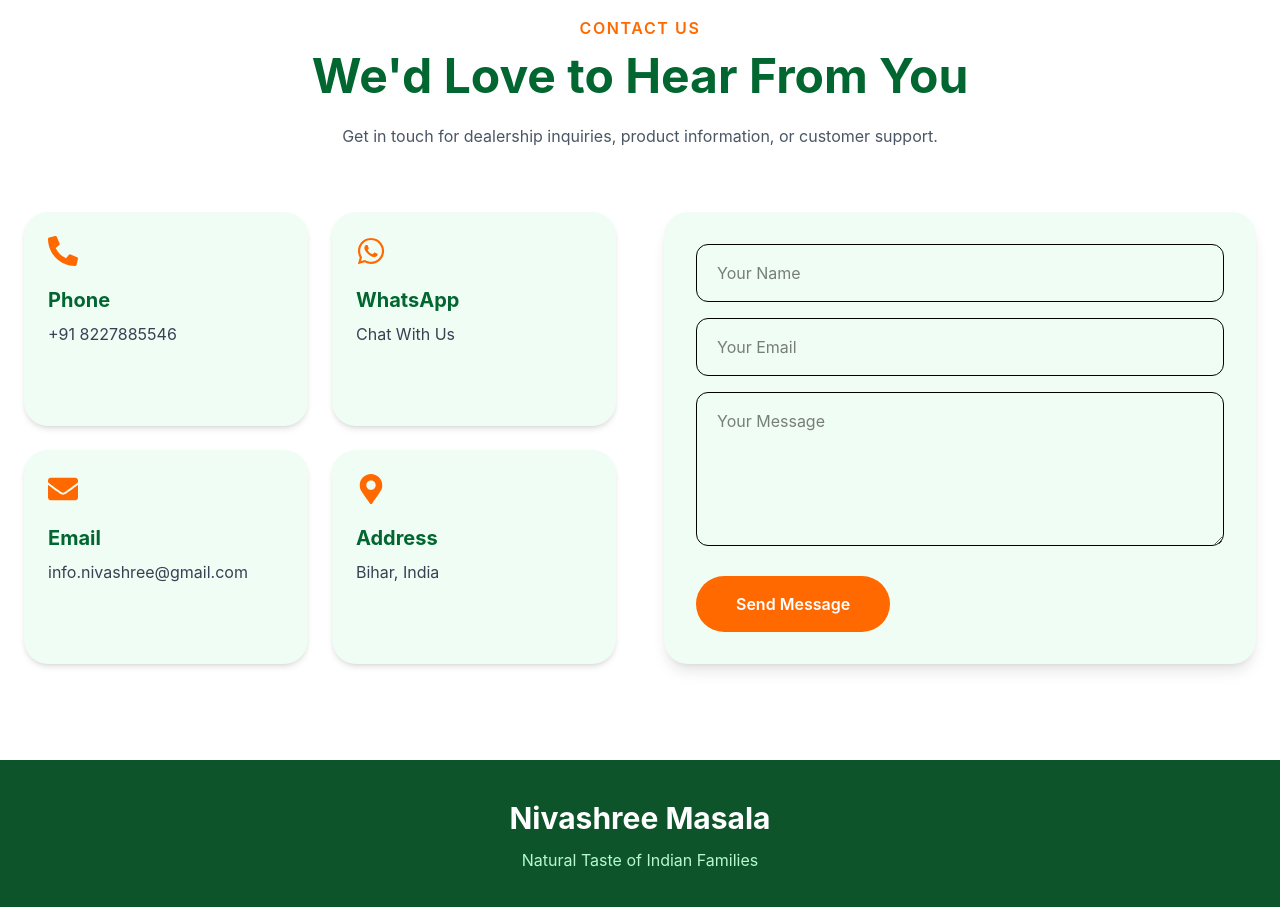
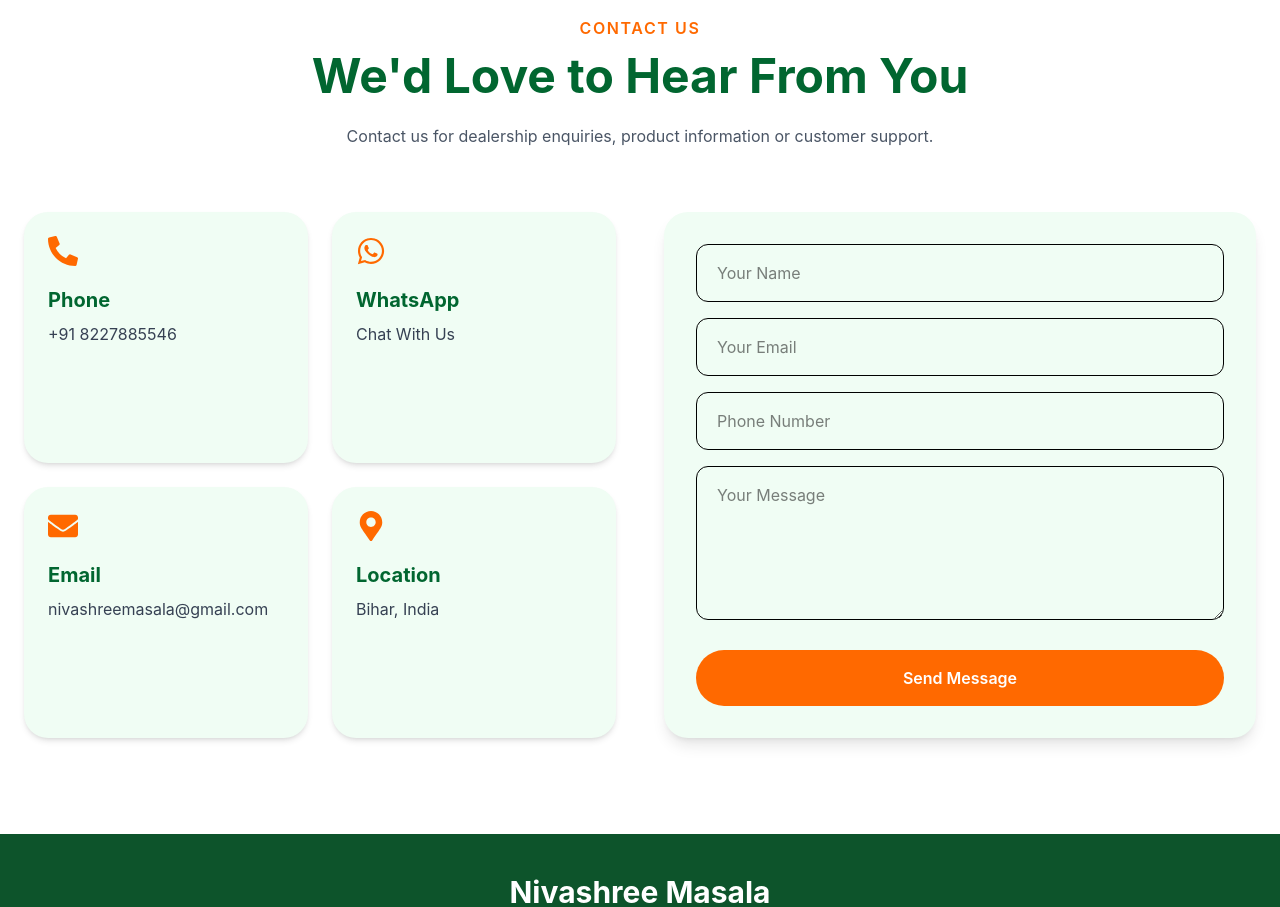
Before and after one commit to niva0001/nivashree-website, a React (Vite) app: page / in a window 1280 px wide. Shown: the part 6620-7527 px from the top of the page. Built offline with nearby package versions, Linux system fonts and the light colour scheme.

Commit message:
Added working Contact and Dealer forms with Web3Forms

```diff
--- a/src/components/Contact.jsx
+++ b/src/components/Contact.jsx
@@ -1,255 +1,165 @@
 import { motion } from "framer-motion";
-import { FaPhoneAlt, FaEnvelope, FaMapMarkerAlt, FaWhatsapp } from "react-icons/fa";
-
+import {
+  FaPhoneAlt,
+  FaEnvelope,
+  FaMapMarkerAlt,
+  FaWhatsapp,
+} from "react-icons/fa";
 
 function Contact() {
-
   const contactCards = [
     {
       icon: <FaPhoneAlt />,
       title: "Phone",
       detail: "+91 8227885546",
-      link: "tel:+918227885546"
+      link: "tel:+918227885546",
     },
-
     {
       icon: <FaWhatsapp />,
       title: "WhatsApp",
       detail: "Chat With Us",
-      link: "https://wa.me/918227885546"
+      link: "https://wa.me/918227885546",
     },
-
     {
       icon: <FaEnvelope />,
       title: "Email",
-      detail: "info.nivashree@gmail.com",
-      link: "mailto:info.nivashree@gmail.com"
+      detail: "nivashreemasala@gmail.com",
+      link: "mailto:nivashreemasala@gmail.com",
     },
-
     {
       icon: <FaMapMarkerAlt />,
-      title: "Address",
+      title: "Location",
       detail: "Bihar, India",
-      link: "#"
-    }
+      link: "#",
+    },
   ];
 
-
   return (
-
     <section id="contact" className="py-24 bg-white">
-
-
       <div className="max-w-7xl mx-auto px-6">
-
-
         {/* Heading */}
 
         <motion.div
-
           className="text-center"
-
-          initial={{
-            opacity:0,
-            y:40
-          }}
-
-          whileInView={{
-            opacity:1,
-            y:0
-          }}
-
-          transition={{
-            duration:0.7
-          }}
-
-          viewport={{
-            once:true
-          }}
-
+          initial={{ opacity: 0, y: 40 }}
+          whileInView={{ opacity: 1, y: 0 }}
+          transition={{ duration: 0.7 }}
+          viewport={{ once: true }}
         >
-
           <p className="uppercase tracking-widest text-orange-500 font-semibold">
             Contact Us
           </p>
 
-
           <h2 className="mt-3 text-4xl md:text-5xl font-bold text-green-800">
-
             We'd Love to Hear From You
-
           </h2>
 
-
           <p className="mt-6 text-gray-600 max-w-2xl mx-auto">
-
-            Get in touch for dealership inquiries, product information,
-            or customer support.
-
+            Contact us for dealership enquiries, product information or customer
+            support.
           </p>
-
-
         </motion.div>
 
-
-
-
-
         <div className="grid lg:grid-cols-2 gap-12 mt-16">
-
-
-
-          {/* Contact Information */}
-
+          {/* Contact Cards */}
 
           <div className="grid sm:grid-cols-2 gap-6">
-
-
-            {contactCards.map((card,index)=>(
-
-
+            {contactCards.map((card, index) => (
               <motion.a
-
                 key={index}
-
                 href={card.link}
-
                 target={card.link.startsWith("http") ? "_blank" : undefined}
-
                 rel="noreferrer"
-
-                initial={{
-                  opacity:0,
-                  y:40
-                }}
-
-                whileInView={{
-                  opacity:1,
-                  y:0
-                }}
-
-                transition={{
-                  delay:index*0.1
-                }}
-
-                viewport={{
-                  once:true
-                }}
-
-                whileHover={{
-                  y:-8
-                }}
-
-
-                className="bg-green-50 p-6 rounded-3xl shadow-md hover:shadow-xl transition"
-
+                whileHover={{ y: -8 }}
+                initial={{ opacity: 0, y: 40 }}
+                whileInView={{ opacity: 1, y: 0 }}
+                transition={{ delay: index * 0.1 }}
+                viewport={{ once: true }}
+                className="bg-green-50 rounded-3xl p-6 shadow-md hover:shadow-xl transition"
               >
-
-
-                <div className="text-3xl text-orange-500">
-
-                  {card.icon}
-
-                </div>
-
+                <div className="text-3xl text-orange-500">{card.icon}</div>
 
                 <h3 className="mt-5 text-xl font-bold text-green-800">
-
                   {card.title}
-
                 </h3>
 
-
-                <p className="mt-2 text-gray-700">
-
-                  {card.detail}
-
-                </p>
-
-
+                <p className="mt-2 text-gray-700">{card.detail}</p>
               </motion.a>
-
-
             ))}
-
-
           </div>
 
+          {/* Contact Form */}
 
+          <motion.form
+            action="https://api.web3forms.com/submit"
+            method="POST"
+            initial={{ opacity: 0, x: 50 }}
+            whileInView={{ opacity: 1, x: 0 }}
+            transition={{ duration: 0.7 }}
+            viewport={{ once: true }}
+            className="bg-green-50 rounded-3xl p-8 shadow-lg"
+          >
+            <input
+              type="hidden"
+              name="access_key"
+              value="c585134a-479e-45ee-be77-a2c5ce2385cc"
+            />
 
+            <input
+              type="hidden"
+              name="subject"
+              value="New Contact Form Submission"
+            />
 
-
-          {/* Form */}
-
-
-          <motion.div
-
-            initial={{
-              opacity:0,
-              x:50
-            }}
-
-            whileInView={{
-              opacity:1,
-              x:0
-            }}
-
-            transition={{
-              duration:0.7
-            }}
-
-            viewport={{
-              once:true
-            }}
-
-            className="bg-green-50 rounded-3xl p-8 shadow-lg"
-
-          >
-
+            <input
+              type="hidden"
+              name="from_name"
+              value="Nivashree Website"
+            />
 
             <input
               type="text"
+              name="name"
               placeholder="Your Name"
+              required
               className="w-full mb-4 px-5 py-4 rounded-xl border outline-none focus:ring-2 focus:ring-green-600"
             />
 
-
             <input
               type="email"
+              name="email"
               placeholder="Your Email"
+              required
               className="w-full mb-4 px-5 py-4 rounded-xl border outline-none focus:ring-2 focus:ring-green-600"
             />
 
+            <input
+              type="tel"
+              name="phone"
+              placeholder="Phone Number"
+              required
+              className="w-full mb-4 px-5 py-4 rounded-xl border outline-none focus:ring-2 focus:ring-green-600"
+            />
 
             <textarea
               rows="5"
+              name="message"
               placeholder="Your Message"
+              required
               className="w-full px-5 py-4 rounded-xl border outline-none focus:ring-2 focus:ring-green-600"
             ></textarea>
 
-
-
-            <button className="mt-6 bg-orange-500 hover:bg-orange-600 text-white px-10 py-4 rounded-full font-semibold transition">
-
+            <button
+              type="submit"
+              className="mt-6 w-full bg-orange-500 hover:bg-orange-600 text-white py-4 rounded-full font-semibold transition"
+            >
               Send Message
-
             </button>
-
-
-          </motion.div>
-
-
-
+          </motion.form>
         </div>
-
-
       </div>
-
-
     </section>
-
   );
 }
 
-
 export default Contact;
--- a/src/components/Dealer.jsx
+++ b/src/components/Dealer.jsx
@@ -1,6 +1,5 @@
 import { motion } from "framer-motion";
 import { FaStore, FaChartLine, FaHandshake, FaTruck } from "react-icons/fa";
-
 
 function Dealer() {
 
@@ -27,13 +26,11 @@ function Dealer() {
     }
   ];
 
-
   return (
 
     <section id="dealer" className="py-24 bg-green-800 text-white">
 
       <div className="max-w-7xl mx-auto px-6">
-
 
         {/* Heading */}
 
@@ -59,33 +56,27 @@ function Dealer() {
             Grow With Us
           </p>
 
-
           <h2 className="mt-3 text-4xl md:text-5xl font-bold">
             Become a Nivashree Dealer
           </h2>
-
 
           <p className="mt-6 max-w-3xl mx-auto text-green-100 text-lg">
             Join our growing dealer network and bring premium-quality
             food products to customers across India.
           </p>
 
-
         </motion.div>
-
-
 
         {/* Benefits */}
 
         <div className="grid md:grid-cols-2 lg:grid-cols-4 gap-6 mt-14">
 
-
-          {benefits.map((item,index)=>(
+          {benefits.map((item, index) => (
 
             <motion.div
               key={index}
               whileHover={{
-                y:-8
+                y: -8
               }}
               className="bg-green-700 rounded-2xl p-6 text-center"
             >
@@ -94,114 +85,116 @@ function Dealer() {
                 {item.icon}
               </div>
 
-
               <h3 className="mt-4 text-xl font-bold">
                 {item.title}
               </h3>
-
 
               <p className="mt-3 text-green-100">
                 {item.text}
               </p>
 
-
             </motion.div>
 
           ))}
 
-
         </div>
 
+        {/* Dealer Form */} <motion.form
+  action="https://api.web3forms.com/submit"
+  method="POST"
+  initial={{
+    opacity: 0,
+    y: 50
+  }}
+  whileInView={{
+    opacity: 1,
+    y: 0
+  }}
+  transition={{
+    duration: 0.7
+  }}
+  viewport={{
+    once: true
+  }}
+  className="mt-16 bg-white rounded-3xl shadow-2xl p-10 max-w-4xl mx-auto"
+>
 
+  <input
+    type="hidden"
+    name="access_key"
+    value="c585134a-479e-45ee-be77-a2c5ce2385cc"
+  />
 
+  <input
+    type="hidden"
+    name="subject"
+    value="New Dealer Inquiry - Nivashree Masala"
+  />
 
-        {/* Dealer Form */}
+  <input
+    type="hidden"
+    name="from_name"
+    value="Nivashree Website"
+  />
 
-        <motion.div
+  <div className="grid md:grid-cols-2 gap-6">
 
-          initial={{
-            opacity:0,
-            y:50
-          }}
+    <input
+      type="text"
+      name="name"
+      placeholder="Full Name"
+      required
+      className="border rounded-xl px-5 py-4 outline-none focus:ring-2 focus:ring-green-600 text-gray-800"
+    />
 
-          whileInView={{
-            opacity:1,
-            y:0
-          }}
+    <input
+      type="text"
+      name="business"
+      placeholder="Business Name"
+      required
+      className="border rounded-xl px-5 py-4 outline-none focus:ring-2 focus:ring-green-600 text-gray-800"
+    />
 
-          transition={{
-            duration:0.7
-          }}
+    <input
+      type="tel"
+      name="phone"
+      placeholder="Phone Number"
+      required
+      className="border rounded-xl px-5 py-4 outline-none focus:ring-2 focus:ring-green-600 text-gray-800"
+    />
 
-          viewport={{
-            once:true
-          }}
+    <input
+      type="text"
+      name="city"
+      placeholder="City"
+      required
+      className="border rounded-xl px-5 py-4 outline-none focus:ring-2 focus:ring-green-600 text-gray-800"
+    />
 
-          className="mt-16 bg-white rounded-3xl shadow-2xl p-10 max-w-4xl mx-auto"
+  </div>
 
-        >
+  <textarea
+    rows="5"
+    name="message"
+    placeholder="Tell us about your business..."
+    required
+    className="mt-6 w-full border rounded-xl px-5 py-4 outline-none focus:ring-2 focus:ring-green-600 text-gray-800"
+  ></textarea>
 
+  <button
+    type="submit"
+    className="mt-8 bg-orange-500 hover:bg-orange-600 text-white px-10 py-4 rounded-full font-semibold transition"
+  >
+    Send Inquiry
+  </button>
 
-          <div className="grid md:grid-cols-2 gap-6">
+</motion.form>
 
+</div>
 
-            <input
-              type="text"
-              placeholder="Full Name"
-              className="border rounded-xl px-5 py-4 outline-none focus:ring-2 focus:ring-green-600 text-gray-800"
-            />
-
-
-            <input
-              type="text"
-              placeholder="Business Name"
-              className="border rounded-xl px-5 py-4 outline-none focus:ring-2 focus:ring-green-600 text-gray-800"
-            />
-
-
-            <input
-              type="tel"
-              placeholder="Phone Number"
-              className="border rounded-xl px-5 py-4 outline-none focus:ring-2 focus:ring-green-600 text-gray-800"
-            />
-
-
-            <input
-              type="text"
-              placeholder="City"
-              className="border rounded-xl px-5 py-4 outline-none focus:ring-2 focus:ring-green-600 text-gray-800"
-            />
-
-
-          </div>
-
-
-
-          <textarea
-            rows="5"
-            placeholder="Tell us about your business..."
-            className="mt-6 w-full border rounded-xl px-5 py-4 outline-none focus:ring-2 focus:ring-green-600 text-gray-800"
-          ></textarea>
-
-
-
-          <button
-            className="mt-8 bg-orange-500 hover:bg-orange-600 text-white px-10 py-4 rounded-full font-semibold transition"
-          >
-            Send Inquiry
-          </button>
-
-
-
-        </motion.div>
-
-
-      </div>
-
-    </section>
+</section>
 
   );
 }
 
-
 export default Dealer;
```
